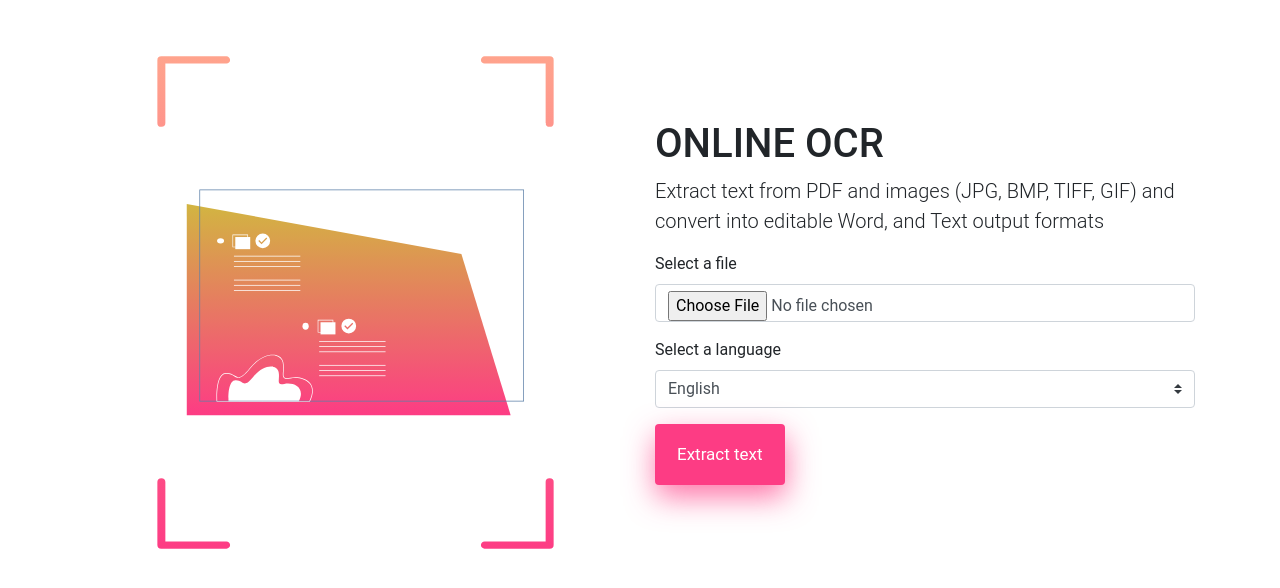
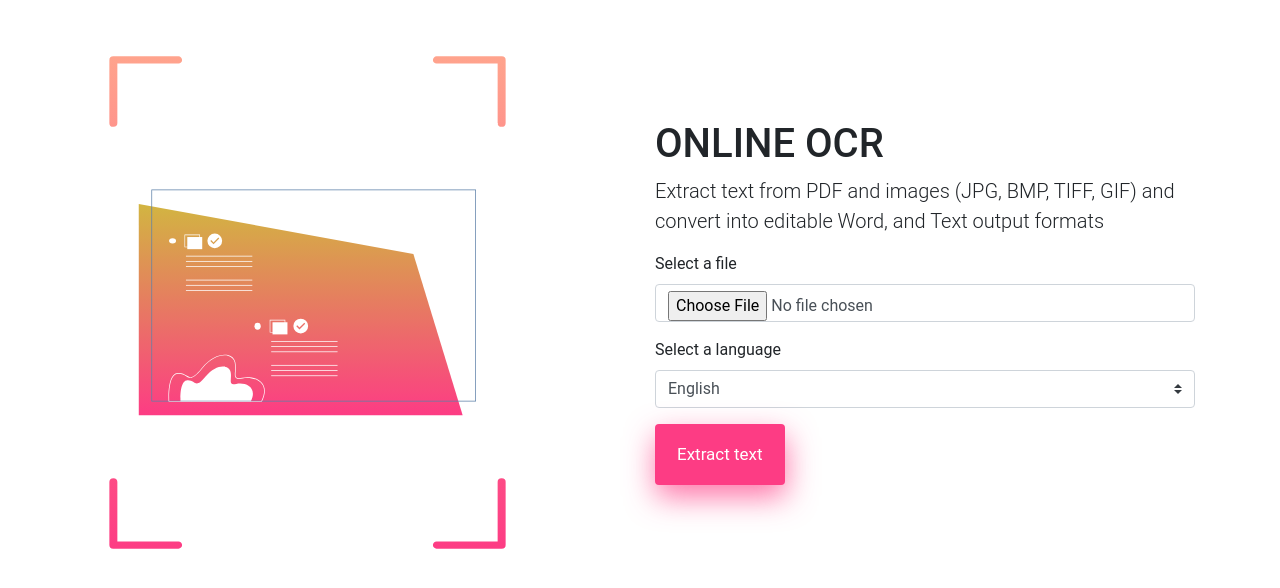
Before and after one commit to hyaovi/django-ocr, a Django app: page / in a window 1280 px wide. Shown: the part 56-644 px from the top of the page. Run offline with Django 3.2, Linux system fonts and the light colour scheme; some libraries are stand-ins or nearby versions.

Commit message:
requirements.txt update

```diff
--- a/ocr/templates/ocr/index.html
+++ b/ocr/templates/ocr/index.html
@@ -4,7 +4,7 @@
 <div class="jumbotron mt-3 mb-1 bg-transparent p-3">
   <div class="container">
     <div class="row align-items-center justify-content-between">
-      <div class="col-7 mx-auto col-md-5">
+      <div class="col-7 mx-auto mx-md-0 col-md-5">
         <img src="{% static 'ocr/img/1.svg' %}" class='img-fluid' alt=""></div>
       <div class="col-md-6">
         <h1 class="display-5">
```
Also changed, not shown: requirements.txt (+14 -0 lines).
